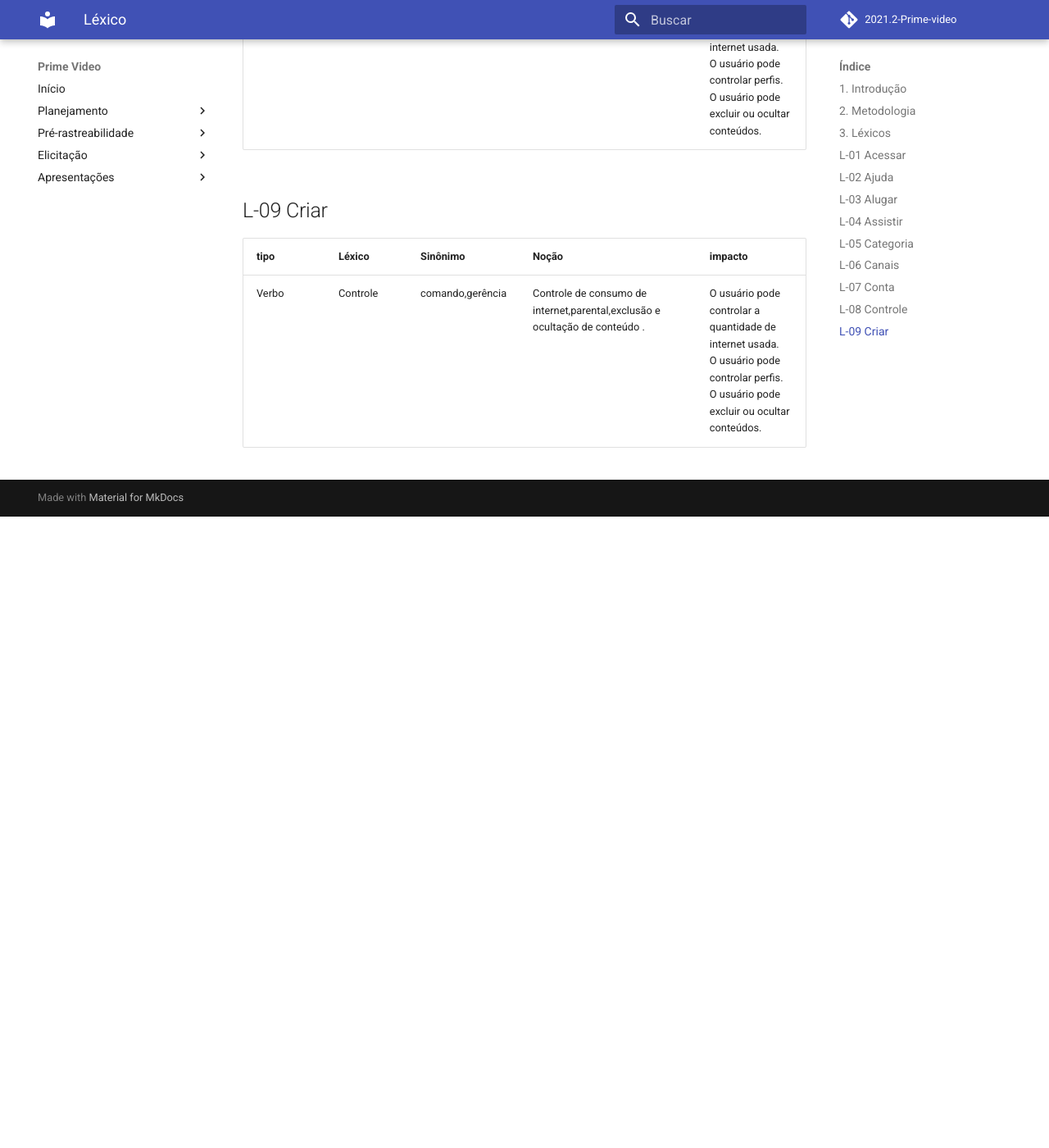
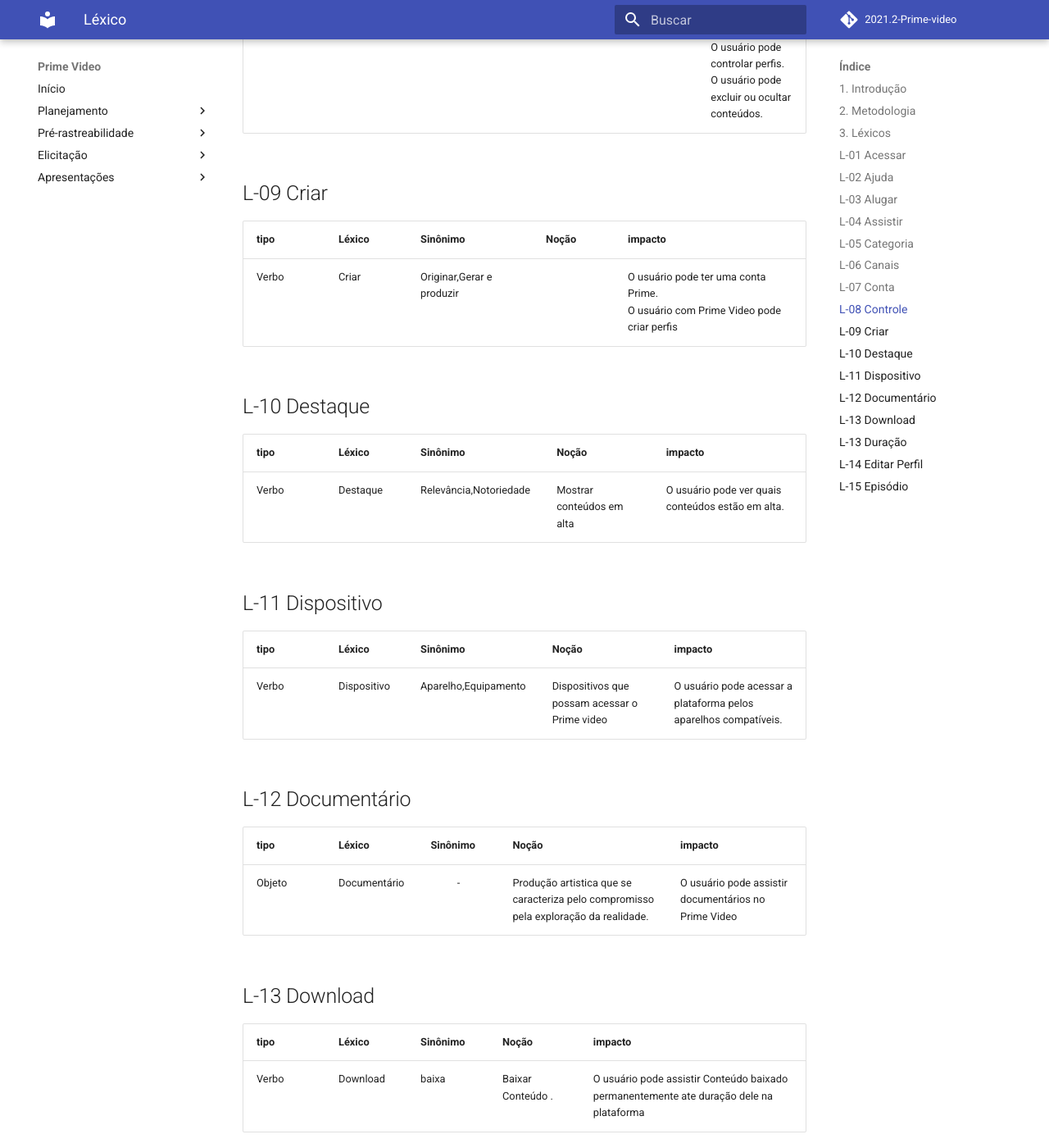
Before and after one commit to Requisitos-de-Software/2021.2-Prime-video, an MkDocs documentation site: the page built from docs/modelagem/lexico.md, in a window 1280 px wide and 1400 px high, scrolled down 2995 px. Shown: the whole window at 82% size. Built offline with MkDocs 1.6.1 and Material for MkDocs 9.7.7, drawn with Linux system fonts in a browser that asks for light colours; comment, search, counter and statistics services are not loaded; before the commit the page ends 3625 px from its top, so only the background shows below that; some of the changed text lies outside the part shown.

Commit message:
Adicionando ate o lexico numero 15

```diff
--- a/docs/modelagem/lexico.md
+++ b/docs/modelagem/lexico.md
@@ -20,14 +20,14 @@
 
 | tipo       |  Léxico     | Sinônimo  | Noção    |       impacto       |
 | ---------- |  ---------  | --------  | -------- | ------------------- |
-| Verbo      |   Acessar   | entrar,conectar,logar | O usuário acessa a plataforma Prime Video | O usuário pode acessar o Prime Video pelo navegador.</br> O usuário pode acessar o  Prime Video pelos dispositivos Ios e Android.</br>O usuário pode acessar o  Prime Video pelas Smarts TVs ou aparelhos de Blu-ray.</br>O usuário pode acessar o Prime Video pelos consoles atuais da Microsoft e PlayStation.</br>O usuário pode acessar o Prime Video por Reprodutores multimídia.</br>O usuário pode acessar o Prime Video pelo Amazon Fire TV.</br>O usuário pode acessar o Prime Video pelo Chromecast. |
+| Verbo      |   Acessar   | Conectar,Entrar e Logar | O usuário acessa a plataforma Prime Video | O usuário pode acessar o Prime Video pelo navegador.</br> O usuário pode acessar o  Prime Video pelos dispositivos Ios e Android.</br>O usuário pode acessar o  Prime Video pelas Smarts TVs ou aparelhos de Blu-ray.</br>O usuário pode acessar o Prime Video pelos consoles atuais da Microsoft e PlayStation.</br>O usuário pode acessar o Prime Video por Reprodutores multimídia.</br>O usuário pode acessar o Prime Video pelo Amazon Fire TV.</br>O usuário pode acessar o Prime Video pelo Chromecast. |
 
 
 ## L-02 Ajuda
 
 | tipo       |  Léxico     | Sinônimo  | Noção    |       impacto       |
 | ---------- |  ---------  | --------  | -------- | ------------------- |
-| Verbo      |   Ajuda  | auxílio, assistência | O Prime Video ajuda na resolução de problemas  | O usuário pode resolver os problemas com o Prime Video através da ajuda  |
+| Verbo      |   Ajuda  | Auxílio, Assistência | O Prime Video ajuda na resolução de problemas  | O usuário pode resolver os problemas com o Prime Video através da ajuda  |
 
 
 ## L-03 Alugar
@@ -52,7 +52,7 @@
 
 | tipo       |  Léxico     | Sinônimo  | Noção    |       impacto       |
 | ---------- |  ---------  | --------  | -------- | ------------------- |
-| Objeto     |   Canais   | emissora, estação | Contrato no qual o usuário pode alugar conteúdos  | O usuário pode alugar canais.</br> O usuário pode alugar documentários,séries e filmes.</br>  |
+| Objeto     |   Canais   | Emissora, Estação | Contrato no qual o usuário pode alugar conteúdos  | O usuário pode alugar canais.</br> O usuário pode alugar documentários,séries e filmes.</br>  |
 
 
 ## L-07 Conta
@@ -65,10 +65,53 @@
 
 | tipo       |  Léxico     | Sinônimo  | Noção    |       impacto       |
 | ---------- |  ---------  | --------  | -------- | ------------------- |
-| Verbo    |   Controle   | comando,gerência | Controle de consumo de internet,parental,exclusão e ocultação de conteúdo .    |  O usuário pode controlar a quantidade de internet usada.</br>O usuário pode controlar perfis.</br> O usuário pode excluir ou ocultar conteúdos.</br>  |
+| Verbo    |   Controle   | Comando,Gerência | Controle de consumo de internet,parental,exclusão e ocultação de conteúdo .    |  O usuário pode controlar a quantidade de internet usada.</br>O usuário pode controlar perfis.</br> O usuário pode excluir ou ocultar conteúdos.</br>  |
 
 ## L-09 Criar
 
 | tipo       |  Léxico     | Sinônimo  | Noção    |       impacto       |
 | ---------- |  ---------  | --------  | -------- | ------------------- |
-| Verbo    |   Controle   | comando,gerência | Controle de consumo de internet,parental,exclusão e ocultação de conteúdo .    |  O usuário pode controlar a quantidade de internet usada.</br>O usuário pode controlar perfis.</br> O usuário pode excluir ou ocultar conteúdos.</br>  |
+| Verbo    |   Criar   | Originar,Gerar e produzir |     |  O usuário pode ter uma conta Prime.</br>O usuário com Prime Video pode criar perfis</br>  |
+
+## L-10 Destaque
+
+| tipo       |  Léxico     | Sinônimo  | Noção    |       impacto       |
+| ---------- |  ---------  | --------  | -------- | ------------------- |
+| Verbo    |   Destaque   | Relevância,Notoriedade |  Mostrar conteúdos em alta   |  O usuário pode ver quais conteúdos estão em alta.</br>  |
+
+## L-11 Dispositivo
+
+
+| tipo       |  Léxico     | Sinônimo  | Noção    |       impacto       |
+| ---------- |  ---------  | --------  | -------- | ------------------- |
+| Verbo    |   Dispositivo   | Aparelho,Equipamento  | Dispositivos que possam acessar o Prime video    |  O usuário pode acessar a plataforma pelos aparelhos compatíveis.</br>  |
+
+## L-12 Documentário
+
+| tipo       |  Léxico     | Sinônimo  | Noção    |       impacto       |
+| ---------- |  ---------  | --------  | -------- | ------------------- |
+| Objeto    |   Documentário   | <p align="center">-</p>  | Produção artistica que se caracteriza pelo compromisso pela exploração da realidade.  |  O usuário pode assistir documentários no Prime Video  |
+
+## L-13 Download
+
+| tipo       |  Léxico     | Sinônimo  | Noção    |       impacto       |
+| ---------- |  ---------  | --------  | -------- | ------------------- |
+| Verbo    |   Download   | baixa  | Baixar Conteúdo .  |  O usuário pode assistir Conteúdo baixado permanentemente ate duração dele na plataforma  |
+
+## L-13 Duração
+
+| tipo       |  Léxico     | Sinônimo  | Noção    |       impacto       |
+| ---------- |  ---------  | --------  | -------- | ------------------- |
+| Verbo    |   Duração   | Extensão e período  | Tempo de duração de um conteúdo .  |  O usuário pode ver o tempo de duração dos conteúdos no Prime Video  |
+
+## L-14 Editar Perfil
+
+| tipo       |  Léxico     | Sinônimo  | Noção    |       impacto       |
+| ---------- |  ---------  | --------  | -------- | ------------------- |
+| Estado    |   Editar  | <p align="center">-</p>  | Perfis podem ser editados  .  |  O usuário pode escolher o avatar de acordo com os exclusivos da amazon  |
+
+## L-15 Episódio
+
+| tipo       |  Léxico     | Sinônimo  | Noção    |       impacto       |
+| ---------- |  ---------  | --------  | -------- | ------------------- |
+| Objeto    |   Episódio  | <p align="center">-</p>  | Perfis podem ser editados  .  |  O usuário pode escolher o avatar de acordo com os exclusivos da amazon  |
```
